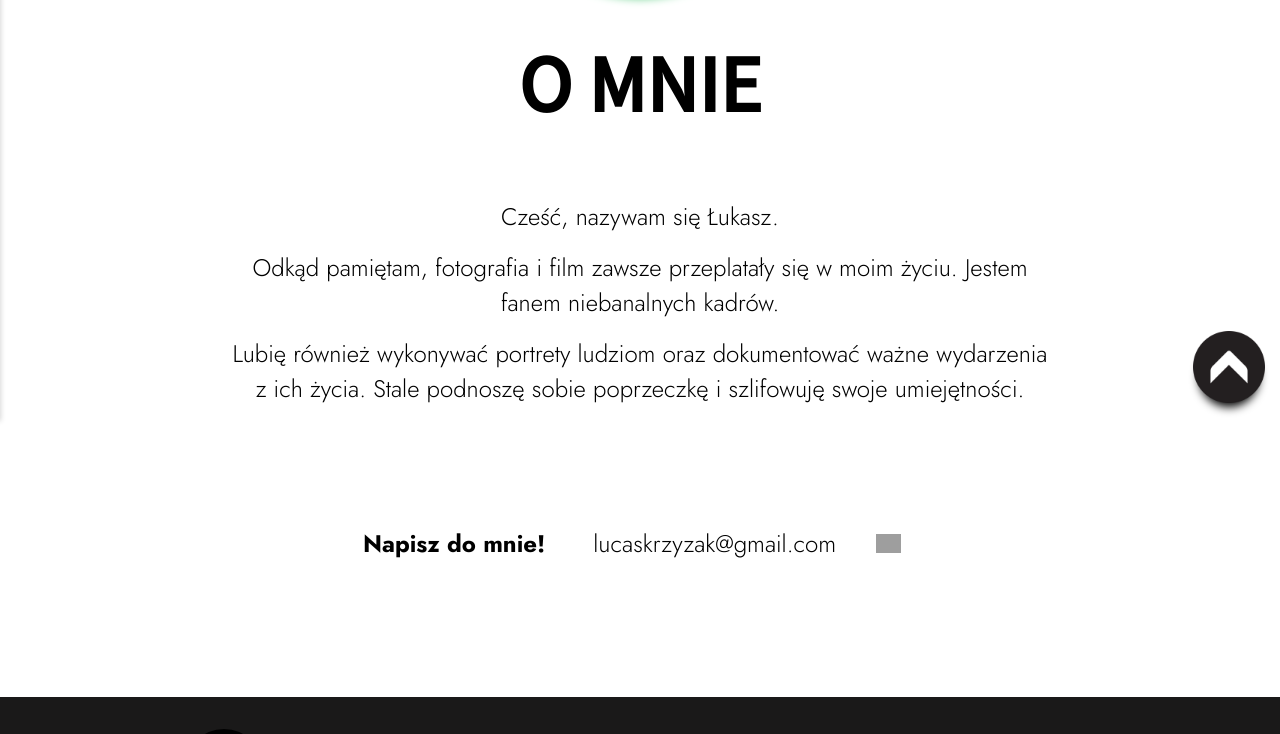
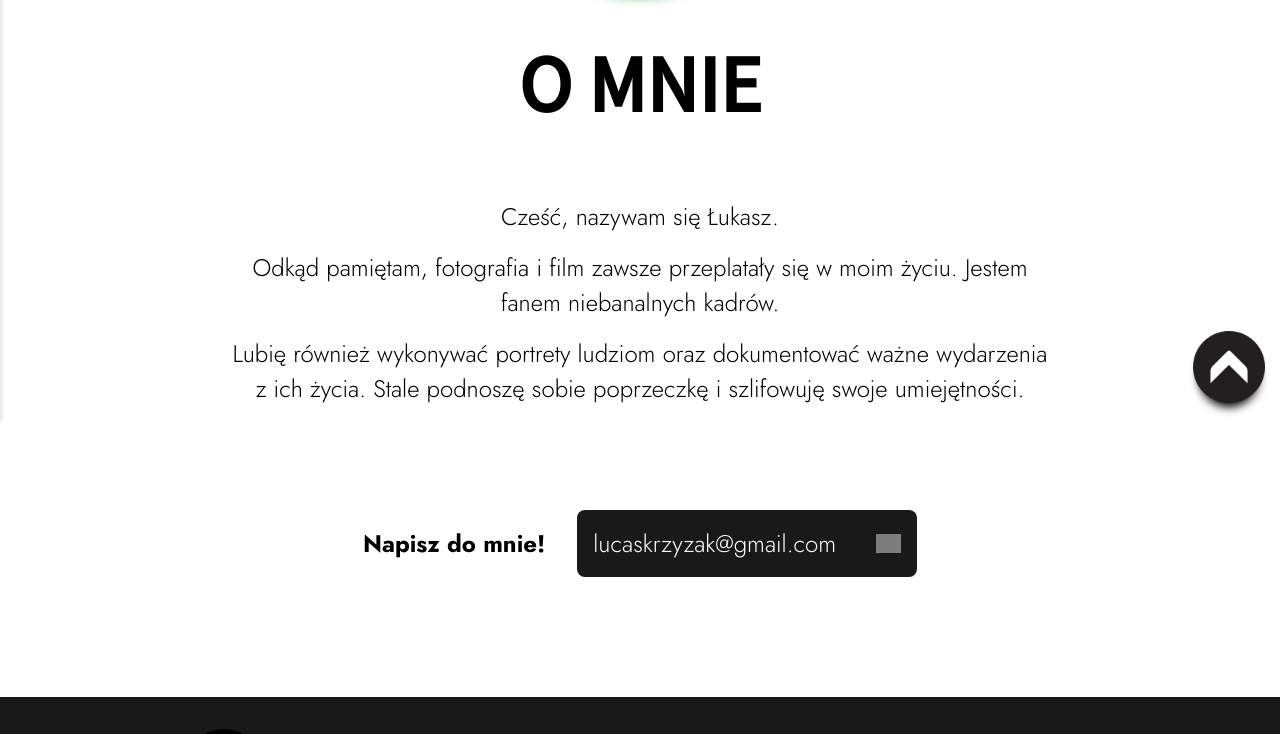
Before and after one commit to AdrianBroek/pajokWebsite, a React (Create React App) app: page /o-mnie in a window 1280 px wide. Shown: the part 382-1116 px from the top of the page. Built offline with nearby package versions, Linux system fonts and the light colour scheme; no server answers; grey boxes are pictures that could not be loaded; a web font is replaced by a local one.

Commit message:
Empty-Commit

```diff
--- a/src/pages/AboutMe.js
+++ b/src/pages/AboutMe.js
@@ -122,10 +122,13 @@ const OmniePage = () => {
                         onClick={clickForLink}
                         whileHover="hover"
                         variants={buttonAnim}
+                        whileTap={{
+                            scale: 0.95,
+                        }}
                     >
                         <ImageContainer>
-                        <h3>lucaskrzyzak@gmail.com</h3>
-                        <Icon src={copySvg} />
+                            <h3>lucaskrzyzak@gmail.com</h3>
+                            <Icon src={copySvg} />
                         </ImageContainer>
                     </LinkBtn>
 
--- a/src/pages/ContactPage.js
+++ b/src/pages/ContactPage.js
@@ -2,7 +2,7 @@ import React, {useRef, useState, useEffect} from "react";
 import like from '../images/aboutMe/thumbs-up.svg'
 import emailjs from '@emailjs/browser';
 import loadingif from '../images/contact/spinner.gif'
-import background from '../images/contact/background.jpg'
+import background from '../images/contact/background.webp'
 //icons
 import PaperPlane from '../images/icons/paper-plane.png'
 // styles
@@ -39,7 +39,7 @@ const ContactPage = () => {
         }, (error) => {
             console.log(error.text);
         });
-      e.target.reset();
+        e.target.reset();
     };
 
     useEffect(() => {
@@ -64,7 +64,6 @@ const ContactPage = () => {
         exit='exit'
         >
             <ItemContainer>
-            {/* <Logo src={pajokLogoWhite} /> */}
 
             <ContactCont>
                 <div className='pCont'>
@@ -326,7 +325,6 @@ const Form = styled.form`
         .agreedSvg {
             max-width: 20px;
             min-width: 20px;
-
         }
     }
 `
--- a/src/pages/MainPage.js
+++ b/src/pages/MainPage.js
@@ -2,7 +2,7 @@ import React from 'react'
 // styled components
 import styled from 'styled-components'
 // images
-import background from '../images/background2.jpg'
+import background from '../images/background2.webp'
 import pajoklogo from '../images/pajok_logo.png'
 import pajokLogoWhite from '../images/pajok_logo_w.png'
 import photo_icon from '../images/camera.png'
@@ -116,10 +116,11 @@ const Container = styled(motion.article)`
 
 const Linkbutton = styled(LinkBtn)`
     background: #1A1919;
-    position: relative;
     img {
         max-width: 40px;
-        filter: invert(98%) sepia(28%) saturate(3%) hue-rotate(95deg) brightness(120%) contrast(100%);
+    }
+    h3 {
+        color: #fff;
     }
 `
 
--- a/src/style/styles.js
+++ b/src/style/styles.js
@@ -30,6 +30,11 @@ export const LinkBtn = styled(motion.div)`
     min-width: 160px;
     border-radius: .5rem;
     cursor: pointer;
+    color: #fff;
+    background: #1A1919;
+    img {
+        filter: invert(98%) sepia(28%) saturate(3%) hue-rotate(95deg) brightness(120%) contrast(100%);
+    }
 `
 
 export const Description = styled.div`
@@ -78,4 +83,7 @@ export const ImageContainer = styled.div`
     align-items: center;
     justify-content: center;
     column-gap: 2.5rem;
+    h3 {
+        color: #fff;
+    }
 `
```
Also changed, not shown: src/images/background2.webp (added), src/images/contact/background.webp (added).
